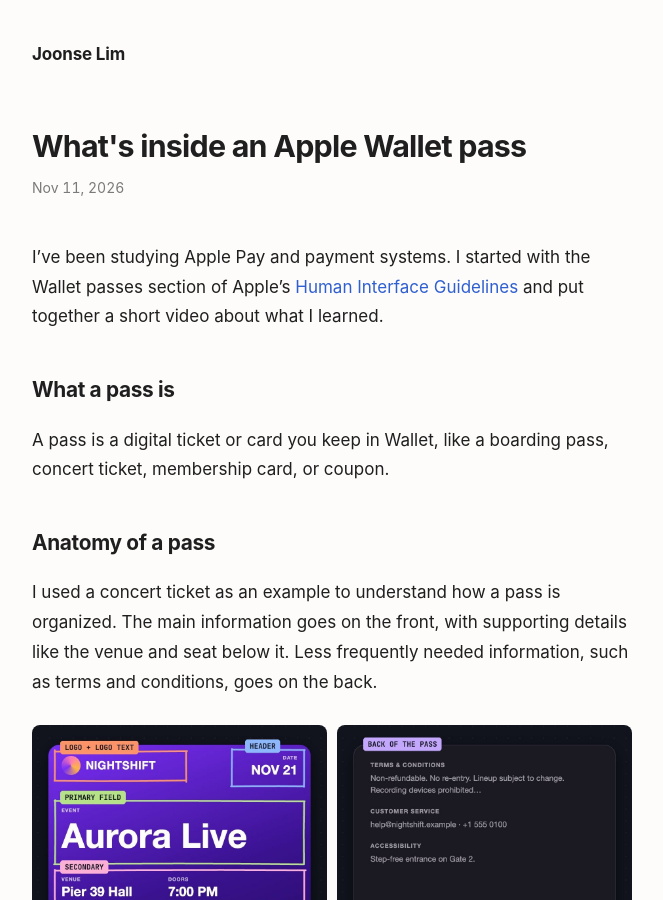
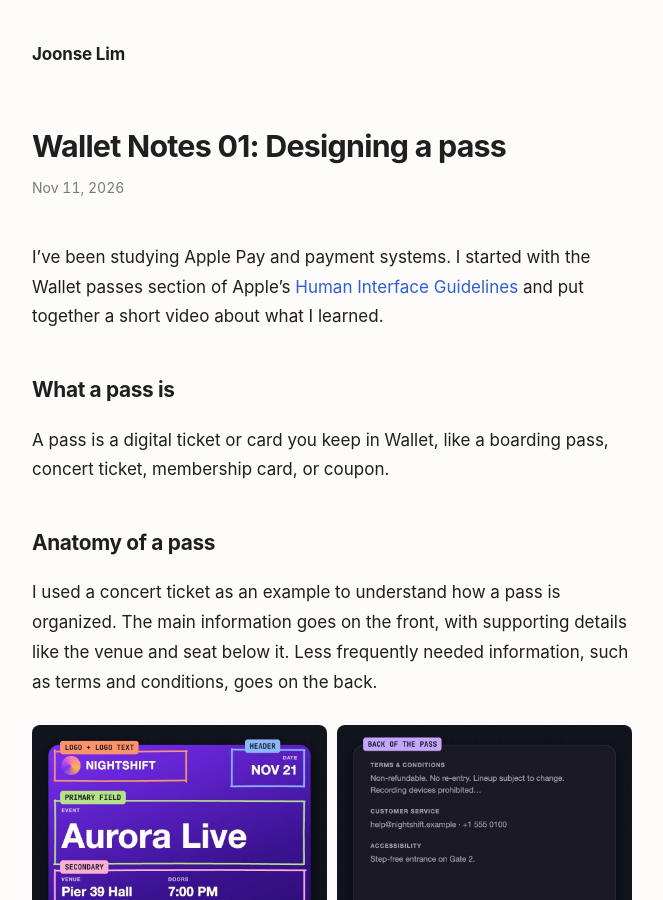
Before and after one commit to joonselim/joonselim.github.io, a Jekyll site: the page built from _posts/2026-11-11-wallet-notes-01-designing-a-pass.md, in a window 1280 px wide and 900 px high. Shown: the whole window, without its empty margins (308-971 px from the left). Built offline with Jekyll 4.4.1, drawn with Linux system fonts in a browser that asks for light colours.

Commit message:
Rename first post to Wallet Notes 01 and refocus intro on Wallet
Co-Authored-By: Claude Opus 5.5 <noreply@anthropic.com>

```diff
--- a/_config.yml
+++ b/_config.yml
@@ -1,5 +1,5 @@
 title: Joonse Lim
-description: Notes on what I build and learn
+description: Notes on Apple Wallet and Apple Pay, from design to code.
 url: https://joonselim.github.io
 baseurl: ""
 lang: en
--- a/_posts/2026-11-11-whats-inside-a-wallet-pass.md
+++ b/_posts/2026-11-11-wallet-notes-01-designing-a-pass.md
@@ -1,5 +1,5 @@
 ---
-title: What's inside an Apple Wallet pass
+title: "Wallet Notes 01: Designing a pass"
 description: Notes from studying the Wallet passes section of Apple's Human Interface Guidelines.
 ---
 
--- a/index.html
+++ b/index.html
@@ -3,7 +3,7 @@ layout: default
 ---
 <section class="intro">
   <h1>Hi, I’m Joonse Lim.</h1>
-  <p>I build software and write about what I learn along the way.</p>
+  <p>Notes on Apple Wallet and Apple Pay, from design to code.</p>
   <ul class="links">
     {% for link in site.links %}<li><a href="{{ link.url }}">{{ link.name }}</a></li>{% endfor %}
   </ul>
```
